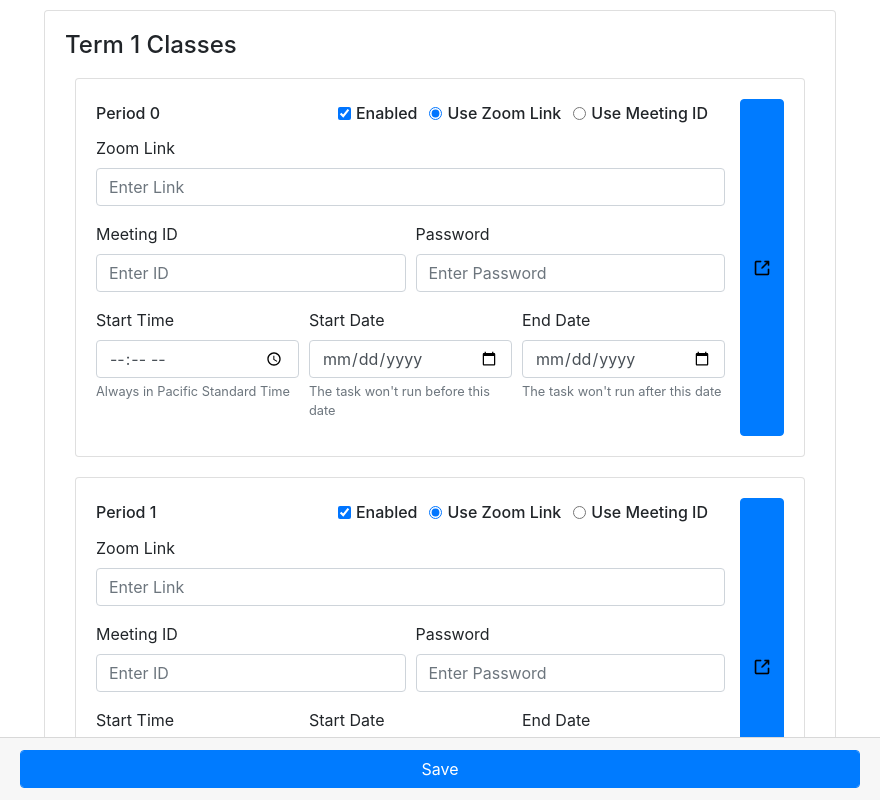
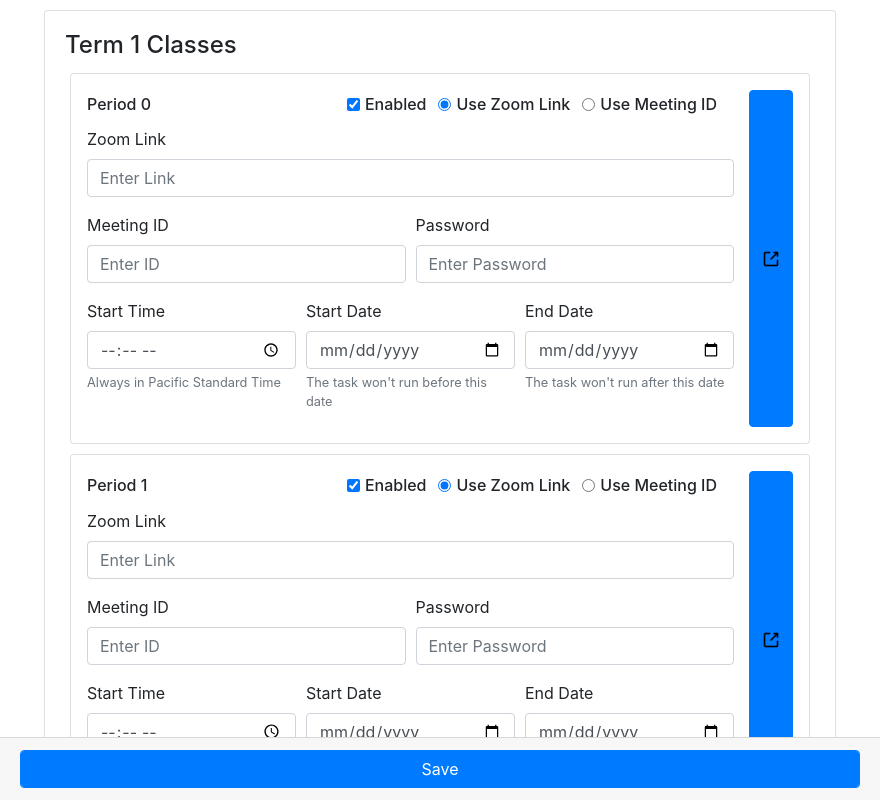
Before and after one commit to nicholasunderwood/ZoomScheduler, an Electron app: page gui/index.html in a window 880 px wide. Drawn offline with nearby package versions, Linux system fonts and the light colour scheme; no server answers.

Commit message:
more styling

```diff
--- a/gui/index.html
+++ b/gui/index.html
@@ -9,7 +9,7 @@
   </head>
   <body>
     <div>
-      <form class="form card card-body task" id='template'>
+      <form class="form card card-body task p-3" id='template'>
         <div class="config">
           <h6>
             <span class="period-title">Period 0</span>
--- a/gui/style.css
+++ b/gui/style.css
@@ -30,7 +30,7 @@ main{
 }
 
 .task {
-  margin: 10px;
+  margin: 5px;
   min-width: fit-content;
   display: flex;
   flex-direction: row;
@@ -56,18 +56,18 @@ main{
   display: flex;
   flex-wrap: nowrap;
   padding: 5px 5px 5px 0;
+  margin: 0;
 }
+
 
 .task h6>span {
   flex: 1 0 auto;
   margin-right: 10px;
 }
 
-.task h6>div{
-  flex: 0 0 auto;
+.task .input-wrapper {
+  margin-top: 8px;
 }
-
-
 
 .footer {
   flex: 0 0 auto;
--- a/main.js
+++ b/main.js
@@ -116,9 +116,4 @@ ipcMain.on('load data', (event, args) => {
 ipcMain.on('launch', (event, args) => {
   console.log(args)
   let launch = spawn('schtasks', ['/run', '/tn \\Zoom\\'+args], {'shell': true});
-  launch.stdout.on('data', (data) => console.log('data', data));
-  launch.stderr.on('data', (data) => console.log('error', data));
-  launch.on('close', (code) => console.log(`child process exited with code ${code}`));
-
-
 });
```
